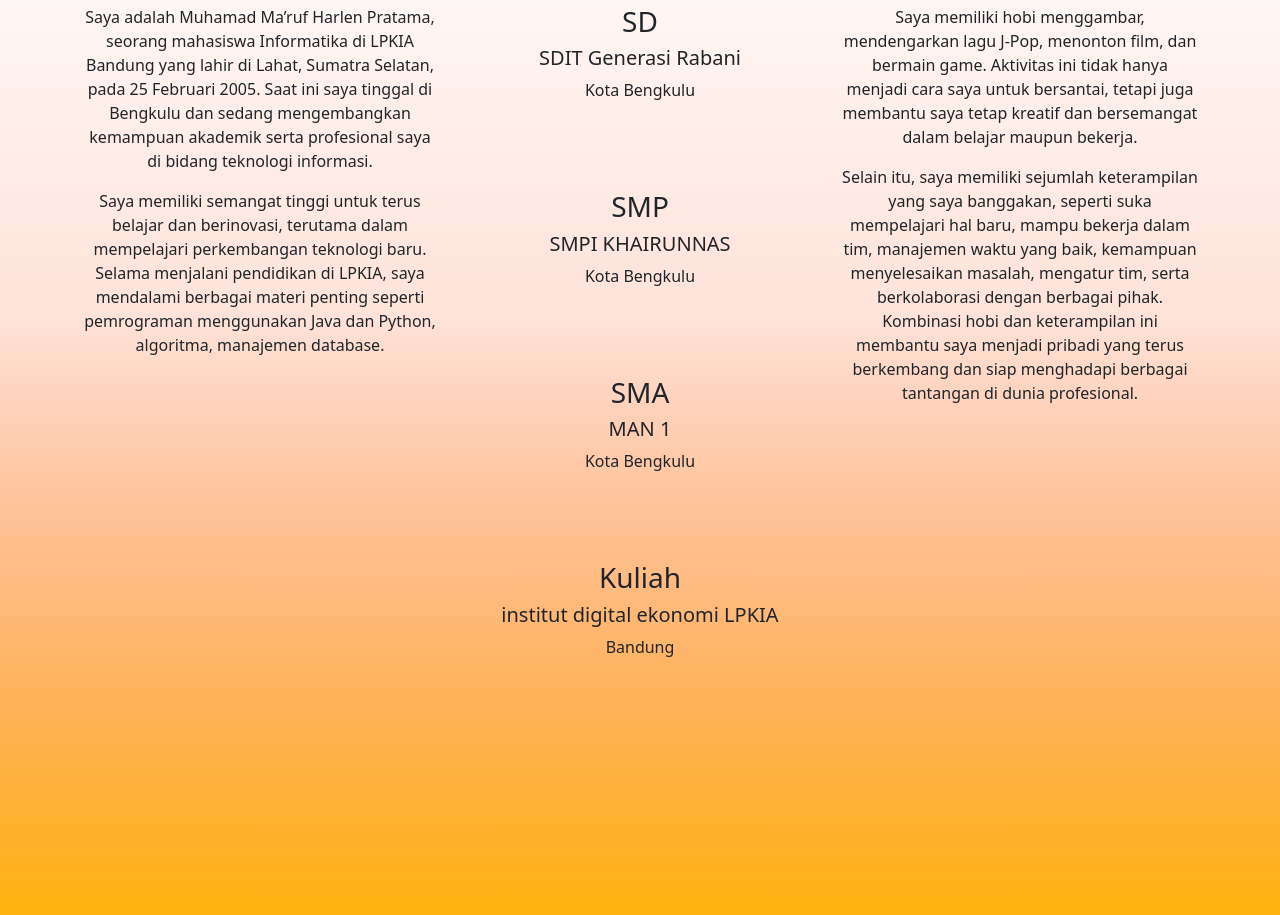
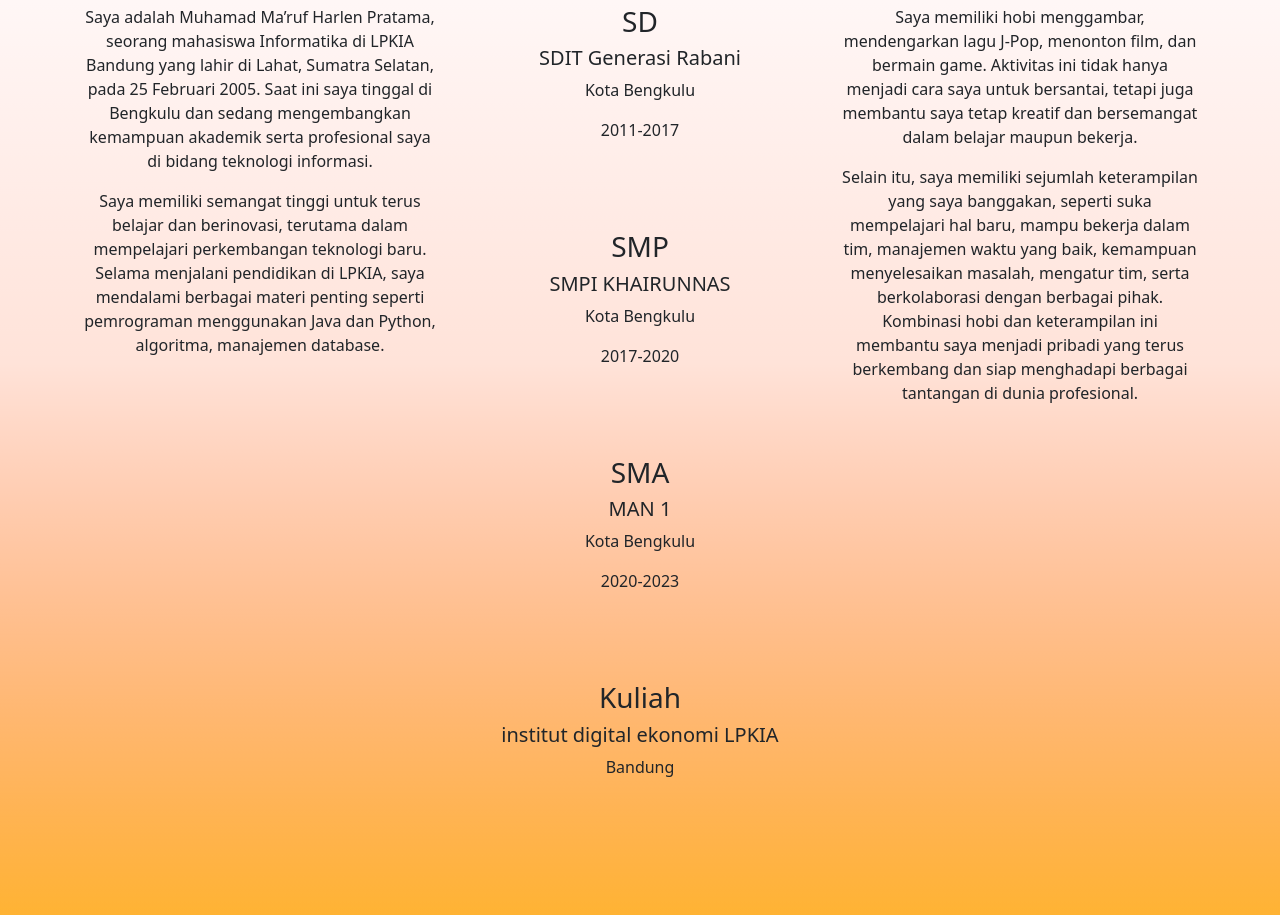
Before and after one commit to Tama2502/tama.github.io, a plain HTML site: page index.html in a window 1280 px wide. Shown: the part 799-1714 px from the top of the page. Drawn offline with nearby package versions, Linux system fonts and the light colour scheme.

Commit message:
17/11/24/4

```diff
--- a/index.html
+++ b/index.html
@@ -66,17 +66,17 @@
                 <h3>SD</h3>
                 <h5>SDIT Generasi Rabani</h5>
                 <p>Kota Bengkulu</p>
-                <p></p>
+                <p>2011-2017</p>
                 <br><br><br>
                 <h3>SMP</h3>
                 <h5>SMPI KHAIRUNNAS</h5>
                 <P>Kota Bengkulu</P>
-                <p></p>
+                <p>2017-2020</p>
                 <br><br><br>
                 <h3>SMA</h3>
                 <h5>MAN 1</h5>
                 <p>Kota Bengkulu</p>
-                <p></p>
+                <p>2020-2023</p>
                 <br><br><br>
                 <h3>Kuliah</h3>
                 <h5>institut digital ekonomi LPKIA</h5>
```
